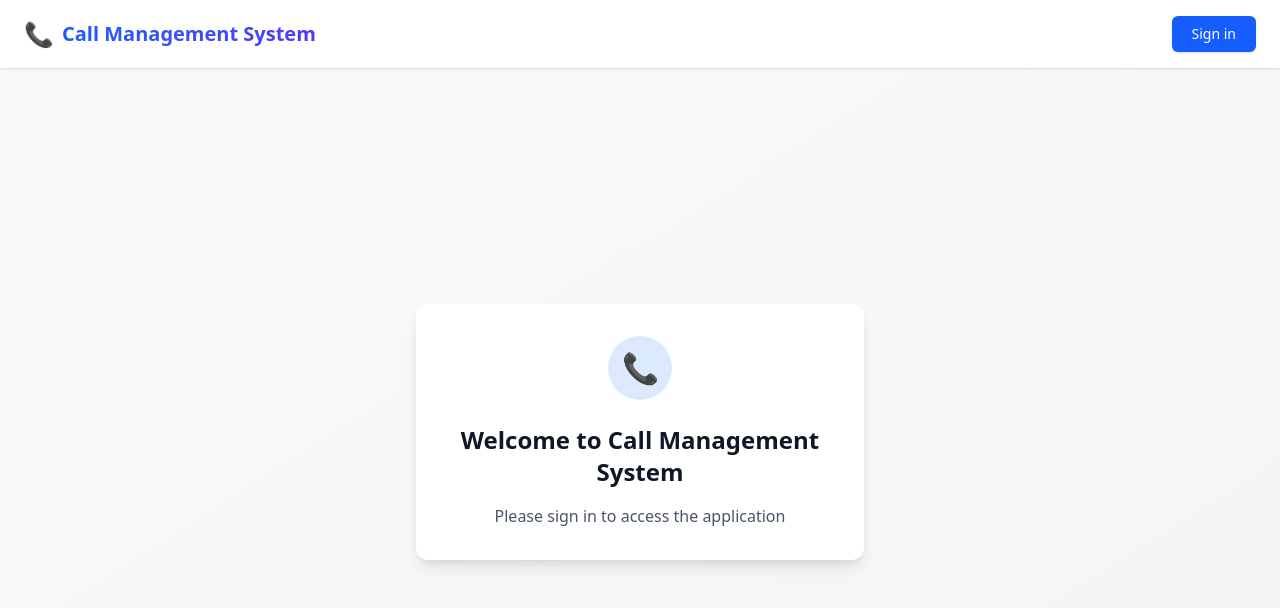
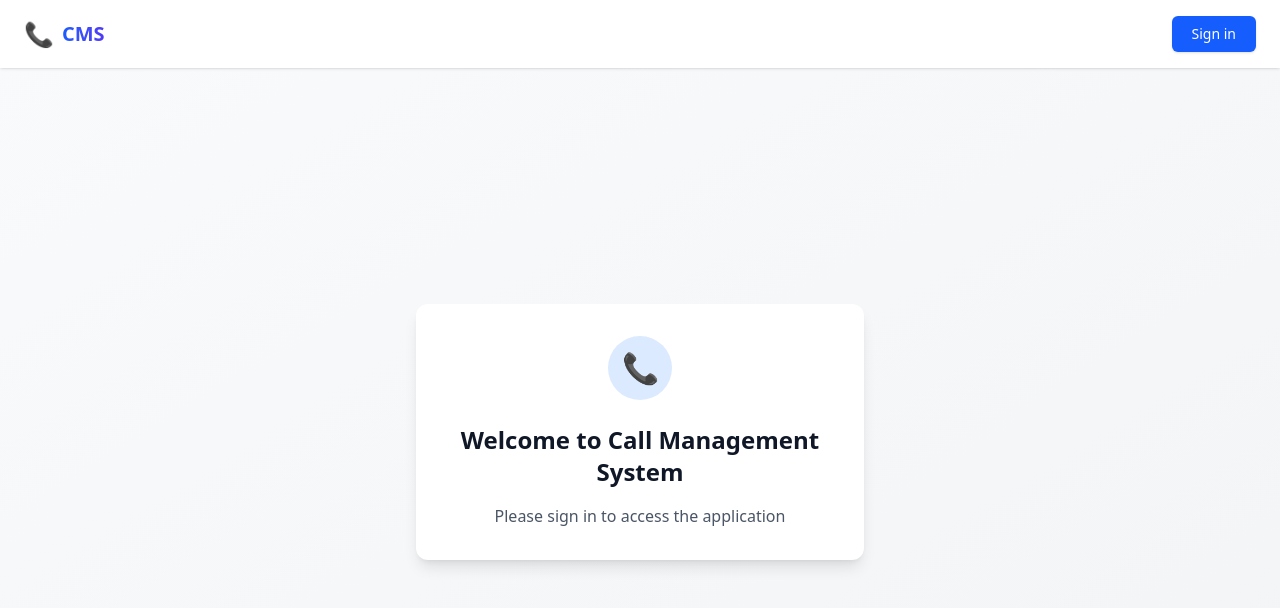
Before and after one commit to TKTamir/call-management-system, a React (Vite) app in the folder apps/client/: page / in a window 1280 px wide. Shown: the top 608 px of the page. Built offline with nearby package versions, Linux system fonts and the light colour scheme; no server answers.

Commit message:
Adjust naming

```diff
--- a/apps/client/src/components/Navbar/Navbar.tsx
+++ b/apps/client/src/components/Navbar/Navbar.tsx
@@ -25,7 +25,7 @@ const Navbar: React.FC<NavbarProps> = ({
         <div className="flex items-center space-x-1 sm:space-x-2">
           <span className="text-xl sm:text-2xl">📞</span>
           <span className="text-base font-bold bg-gradient-to-r from-blue-600 to-indigo-600 bg-clip-text text-transparent sm:text-xl">
-            Call Management System
+            CMS
           </span>
         </div>
 
```
